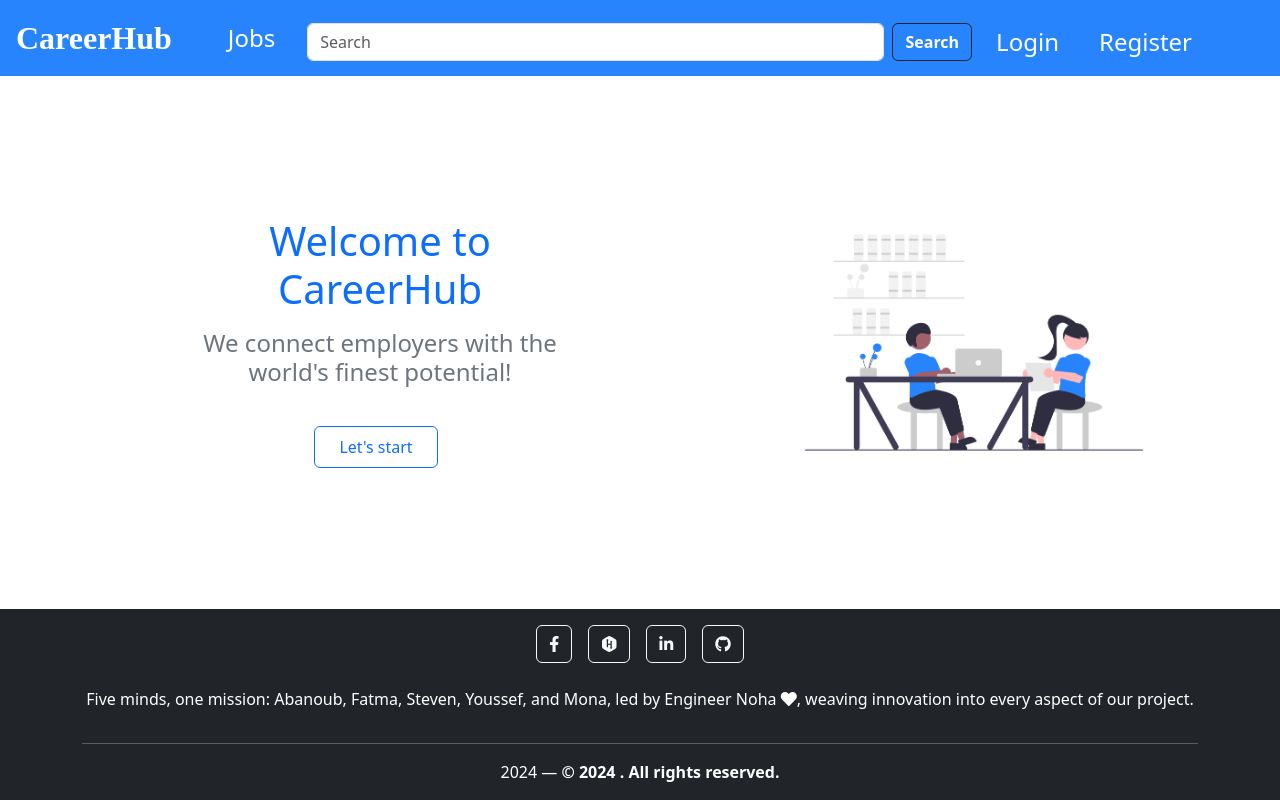
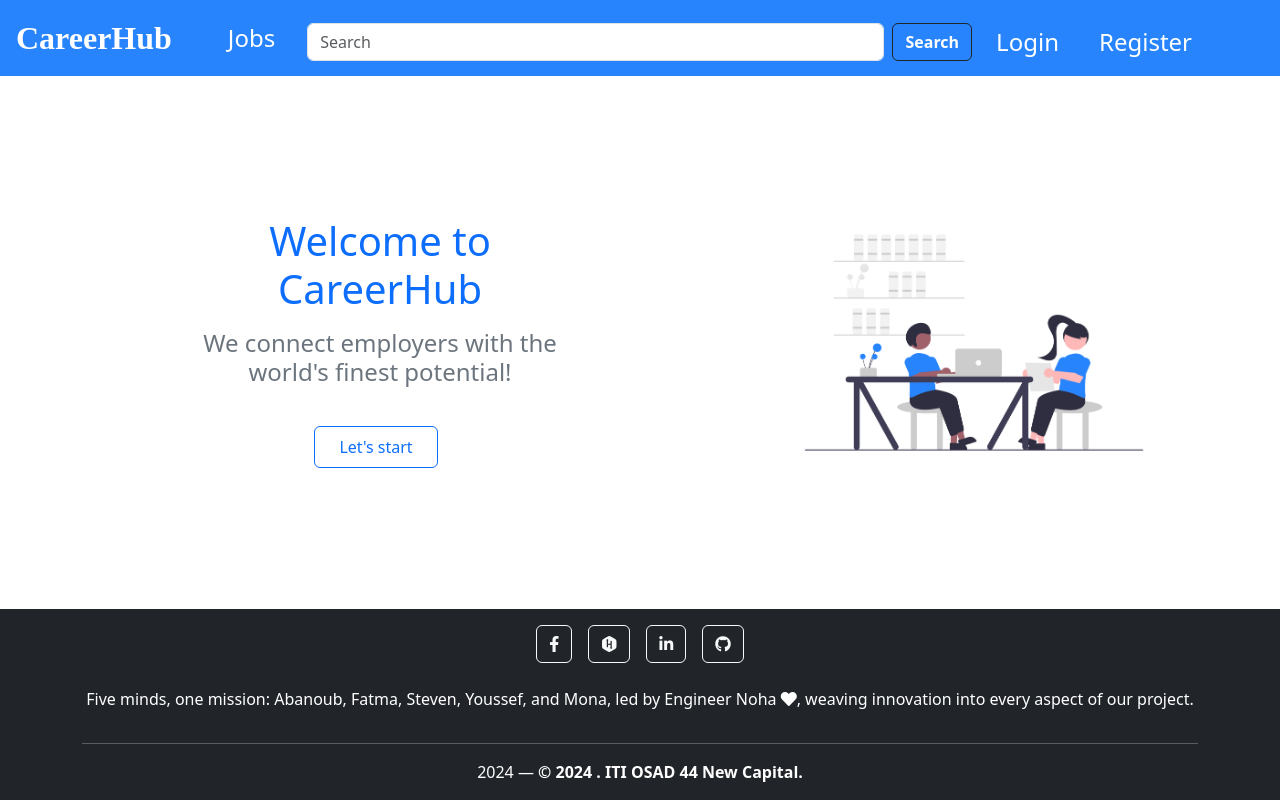
Before and after one commit to yousef8/CareerHub-FrontEnd, a Vue app: page / in a window 1280 px wide. Built offline with nearby package versions, Linux system fonts and the light colour scheme; no server answers.

Commit message:
refactor

```diff
--- a/src/components/AppFooter.vue
+++ b/src/components/AppFooter.vue
@@ -20,7 +20,7 @@
       <hr class="bg-light">
       <div class="row">
         <div class="col-md-12 text-center">
-          {{ new Date().getFullYear() }} — <strong>&copy; 2024 . All rights reserved.</strong>
+          {{ new Date().getFullYear() }} — <strong>&copy; 2024 . ITI OSAD 44 New Capital.</strong>
         </div>
       </div>
     </div>
```
